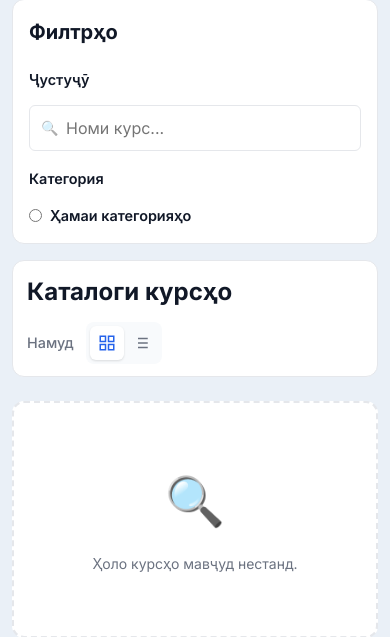
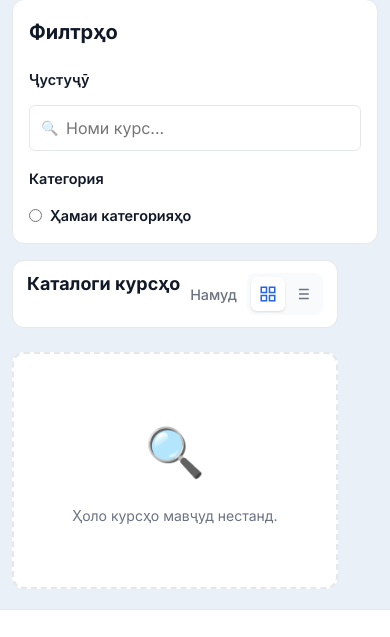
Before and after one commit to rmarufs/education-platform, a Python web app: template templates/courses/courses_list.html in a window 390 px wide. Shown: the part 86-723 px from the top of the page. Run offline with Jinja, Linux system fonts and the light colour scheme; the template is opened without the code that fills it, so the values that code supplies are empty.

Commit message:
Fix mobile catalog view controls

```diff
--- a/static/css/mobile.css
+++ b/static/css/mobile.css
@@ -194,16 +194,43 @@
     padding: 16px;
   }
   .catalog-toolbar {
+    align-items: flex-start;
+    justify-content: space-between;
     padding: 12px 14px;
     gap: 10px;
   }
+  .catalog-toolbar .catalog-title {
+    font-size: 1.12rem !important;
+    line-height: 1.25;
+  }
+  .catalog-view-controls {
+    display: flex !important;
+    align-items: center !important;
+    justify-content: flex-start;
+    gap: 10px !important;
+    flex: 0 0 auto;
+    max-width: 100%;
+    min-width: 0;
+  }
+  .catalog-view-controls > span {
+    flex: 0 0 auto;
+  }
   .catalog-view-switch {
-    display: flex;
+    display: flex !important;
+    visibility: visible !important;
+    opacity: 1 !important;
     flex-shrink: 0;
+    align-items: center;
+    width: auto;
+    height: auto;
   }
   .catalog-view-btn {
+    display: inline-flex !important;
     width: 34px;
     height: 34px;
+    min-width: 34px;
+    min-height: 34px;
+    padding: 0;
   }
   .contact-grid { grid-template-columns: 1fr; }
   .contact-grid-resp { grid-template-columns: 1fr !important; }
--- a/templates/base.html
+++ b/templates/base.html
@@ -28,7 +28,7 @@
     <link rel="preconnect" href="https://fonts.gstatic.com" crossorigin />
     <link href="https://fonts.googleapis.com/css2?family=Inter:wght@400;500;600;700&display=swap" rel="stylesheet" />
     <link rel="stylesheet" href="/static/css/style.css?v=17" />
-    <link rel="stylesheet" href="/static/css/mobile.css?v=5" />
+    <link rel="stylesheet" href="/static/css/mobile.css?v=6" />
     <link rel="stylesheet" href="/static/css/video_player.css?v=2" />
 
 </head>
--- a/templates/courses/courses_list.html
+++ b/templates/courses/courses_list.html
@@ -47,7 +47,7 @@
     <!-- Toolbar -->
     <div class="catalog-toolbar">
       <div>
-        <h1 style="font-size:1.5rem;font-weight:700;margin:0;" data-i18n="catalog.title">📚 Каталог курсов</h1>
+        <h1 class="catalog-title" style="font-size:1.5rem;font-weight:700;margin:0;" data-i18n="catalog.title">📚 Каталог курсов</h1>
         {% if q %}
         <p style="font-size:.9rem;color:var(--text-muted);margin:4px 0 0;" data-i18n="catalog.results" data-i18n-params='{"q":"{{ q }}","count":{{ courses|length }}}'>
           По запросу «<b>{{ q }}</b>» найдено
@@ -55,7 +55,7 @@
         {% endif %}
       </div>
 
-      <div style="display:flex;align-items:center;gap:12px;">
+      <div class="catalog-view-controls" style="display:flex;align-items:center;gap:12px;">
         <span style="font-size:.9rem;color:var(--text-muted);font-weight:500;" data-i18n="catalog.view">Вид:</span>
         <div class="catalog-view-switch">
           <button id="view-grid" onclick="setViewMode('grid')" class="catalog-view-btn active" title="Сетка" data-i18n="catalog.view_grid" data-i18n-prop="title" type="button">
```
